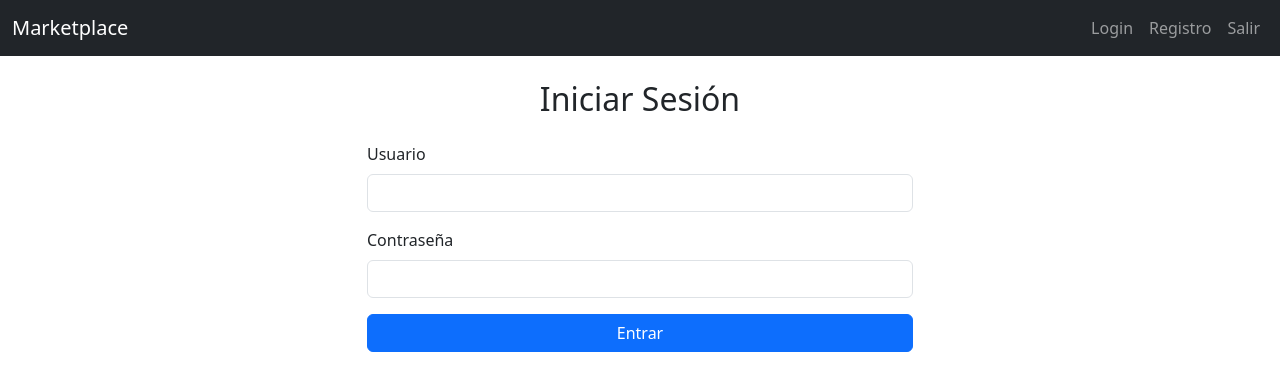
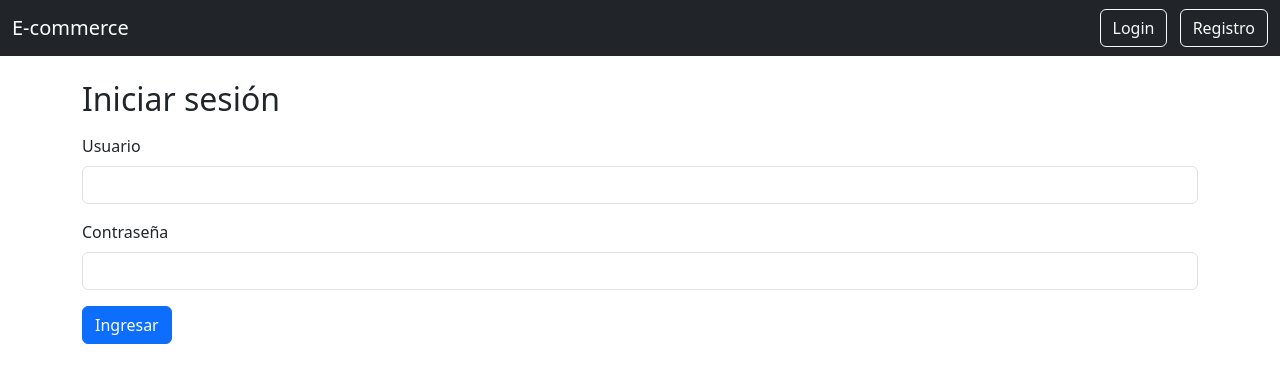
Before and after one commit to agus2894/Prog4_Grupo4, a Django app: page /login/ in a window 1280 px wide. Shown: the top 391 px of the page. Run offline with Django 5.2, Linux system fonts and the light colour scheme.

Commit message:
Terminando Fachada

```diff
--- a/ecommerce/urls.py
+++ b/ecommerce/urls.py
@@ -1,7 +1,16 @@
 from django.contrib import admin
 from django.urls import path, include
+from tienda import views as tienda_views
 
 urlpatterns = [
     path('admin/', admin.site.urls),
-    path('', include('tienda.urls')),  # la tienda es la app principal
+
+    # Tienda (frontend)
+    path('', tienda_views.index, name='index'),
+    path('login/', tienda_views.login_view, name='login'),
+    path('signup/', tienda_views.signup_view, name='signup'),
+    path('logout/', tienda_views.logout_view, name='logout'),
+
+    # API Usuarios
+    path('api/', include('usuarios.urls')),
 ]
--- a/tienda/templates/tienda/base.html
+++ b/tienda/templates/tienda/base.html
@@ -3,28 +3,28 @@
 <head>
     <meta charset="UTF-8">
     <meta name="viewport" content="width=device-width, initial-scale=1.0">
-  <title>{% block title %}E-commerce{% endblock %}</title>
+    <title>E-commerce</title>
+    <!-- Bootstrap (CDN) -->
     <link href="https://cdn.jsdelivr.net/npm/bootstrap@5.3.2/dist/css/bootstrap.min.css" rel="stylesheet">
 </head>
 <body>
     <!-- Navbar -->
     <nav class="navbar navbar-expand-lg navbar-dark bg-dark">
         <div class="container-fluid">
-      <a class="navbar-brand" href="/">Marketplace</a>
-      <div class="collapse navbar-collapse">
-        <ul class="navbar-nav ms-auto">
-          <li class="nav-item"><a class="nav-link" href="/login">Login</a></li>
-          <li class="nav-item"><a class="nav-link" href="/signup">Registro</a></li>
-          <li class="nav-item"><a class="nav-link" href="/logout">Salir</a></li>
-        </ul>
+            <a class="navbar-brand" href="{% url 'index' %}">E-commerce</a>
+            <div>
+                <a class="btn btn-outline-light me-2" href="{% url 'login' %}">Login</a>
+                <a class="btn btn-outline-light" href="{% url 'signup' %}">Registro</a>
             </div>
         </div>
     </nav>
 
     <div class="container mt-4">
-    {% block content %}{% endblock %}
+        {% block content %}
+        {% endblock %}
     </div>
 
+    <!-- Bootstrap JS -->
     <script src="https://cdn.jsdelivr.net/npm/bootstrap@5.3.2/dist/js/bootstrap.bundle.min.js"></script>
 </body>
 </html>
--- a/tienda/templates/tienda/login.html
+++ b/tienda/templates/tienda/login.html
@@ -1,22 +1,16 @@
 {% extends "tienda/base.html" %}
-{% block title %}Login{% endblock %}
-
 {% block content %}
-  <div class="row justify-content-center">
-    <div class="col-md-6">
-      <h2 class="mb-4 text-center">Iniciar Sesión</h2>
+<h2 class="mb-3">Iniciar sesión</h2>
 <form method="post">
     {% csrf_token %}
     <div class="mb-3">
         <label for="username" class="form-label">Usuario</label>
-          <input type="text" class="form-control" id="username" name="username" required>
+        <input type="text" class="form-control" name="username" required>
     </div>
     <div class="mb-3">
         <label for="password" class="form-label">Contraseña</label>
-          <input type="password" class="form-control" id="password" name="password" required>
+        <input type="password" class="form-control" name="password" required>
     </div>
-        <button type="submit" class="btn btn-primary w-100">Entrar</button>
+    <button type="submit" class="btn btn-primary">Ingresar</button>
 </form>
-    </div>
-  </div>
 {% endblock %}
--- /dev/null
+++ b/tienda/templates/tienda/logout.html
@@ -0,0 +1,5 @@
+{% extends "tienda/base.html" %}
+{% block content %}
+<h2>Cerraste sesión correctamente</h2>
+<a class="btn btn-primary" href="{% url 'login' %}">Volver a iniciar sesión</a>
+{% endblock %}
--- a/tienda/urls.py
+++ b/tienda/urls.py
@@ -2,8 +2,5 @@ from django.urls import path
 from . import views
 
 urlpatterns = [
-    path('', views.index, name='index'),
-    path('login/', views.login_view, name='login'),
-    path('signup/', views.signup, name='signup'),
-    path('logout/', views.logout_view, name='logout'),
+    path('', views.index, name='index'),   # página principal
 ]
--- a/tienda/views.py
+++ b/tienda/views.py
@@ -1,6 +1,3 @@
-from django.shortcuts import render
-
-# Create your views here.
 from django.shortcuts import render
 
 def index(request):
@@ -9,7 +6,7 @@ def index(request):
 def login_view(request):
     return render(request, 'tienda/login.html')
 
-def signup(request):
+def signup_view(request):
     return render(request, 'tienda/signup.html')
 
 def logout_view(request):
--- a/usuarios/urls.py
+++ b/usuarios/urls.py
@@ -1,7 +1,6 @@
-from rest_framework import routers
-from .views import UserViewSet
+from django.urls import path
+from .views import UserListCreate
 
-router = routers.DefaultRouter()
-router.register(r'users', UserViewSet)
-
-urlpatterns = router.urls
+urlpatterns = [
+    path('users/', UserListCreate.as_view(), name='user-list-create'),
+]
```
Also changed, not shown: tienda/templates/tienda/index.html (+2 -7 lines), tienda/templates/tienda/signup.html (added, +20 -0 lines), usuarios/views.py (+2 -5 lines). Lines whose indentation alone changed are shown as unchanged.
